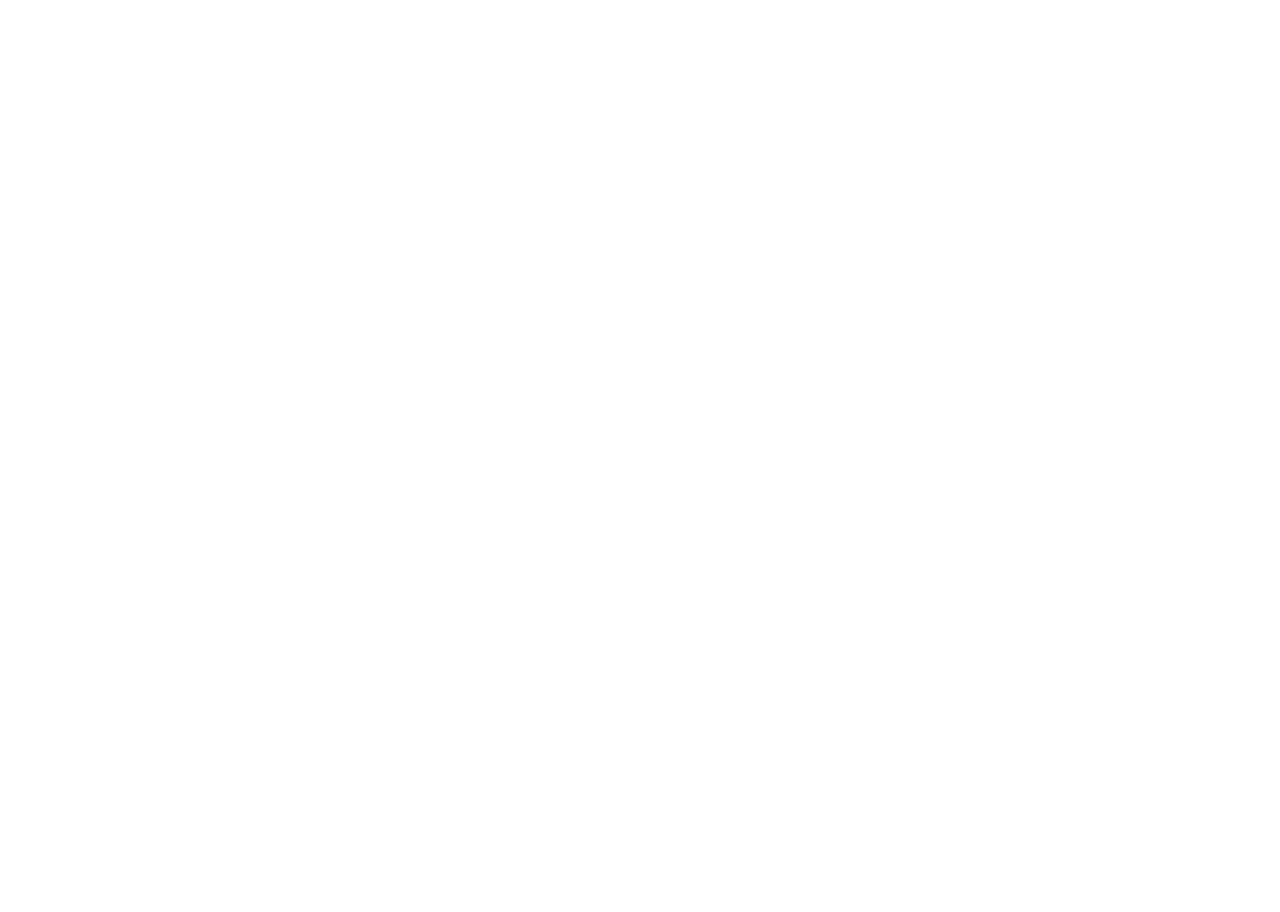
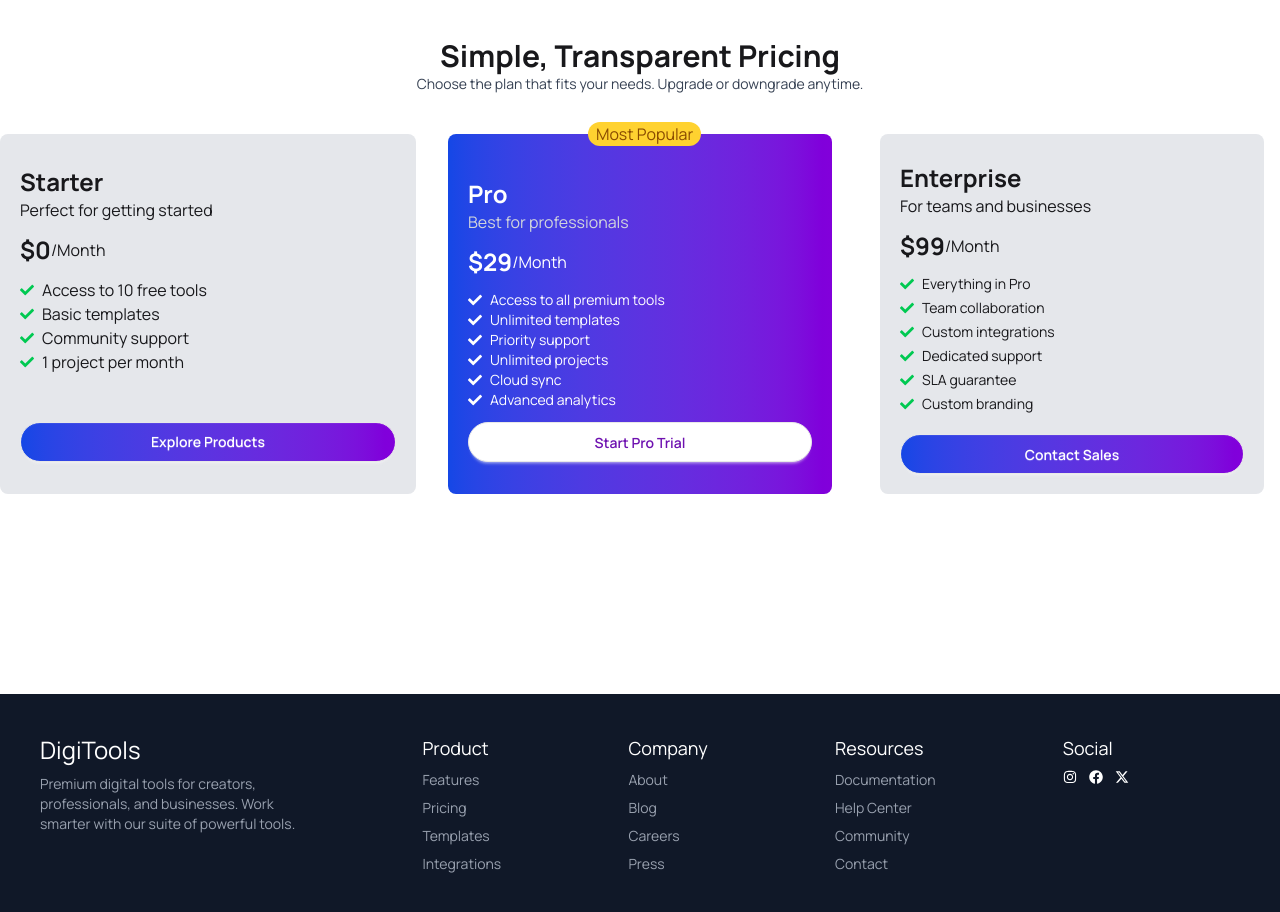
Before and after one commit to JannatRahman/digitools-platform, a React (Vite) app: page / in a window 1280 px wide. Shown: the part 696-1608 px from the top of the page. Before the commit the page ends 800 px from the top, so only its background shows below. Built offline with nearby package versions, Linux system fonts and the light colour scheme.

Commit message:
Banner Section Done according to figma

```diff
--- a/src/App.jsx
+++ b/src/App.jsx
@@ -1,6 +1,8 @@
 import './App.css'
 import Banner from './components/Banner'
+import Footer from './components/Footer'
 import Navbar from './components/Navbar'
+import Pricing from './components/Pricing'
 
 function App() {
 
@@ -8,7 +10,10 @@
   return (
     <>
     <Navbar></Navbar>
+
     <Banner></Banner>
+    <Pricing></Pricing>
+    <Footer></Footer>
 
     </>
   )
--- a/src/components/Banner.jsx
+++ b/src/components/Banner.jsx
@@ -1,16 +1,33 @@
 import React from 'react';
 import bannerImg from '../assets/banner.png'
+import img from '../assets/react.svg'
+import { CiPlay1 } from 'react-icons/ci';
 const Banner = () => {
   return (
     <div className='container mx-auto flex items-center justify-around my-10'>
 
-     <div>
-      <h2>Supercharge Your Digital Workflow</h2>
+     <div className='space-y-4 '>
+      <div className='flex gap-1 items-center bg-purple-200 rounded-4xl w-65 pl-3 p-1'>
+        <img className='w-5 h-5' src={img} alt="" />
+        <p className='text-sm text-purple-800'> New: AI-Powered Tools Available</p>
+
+      </div>
+      <h2 className='text-5xl font-bold'>Supercharge Your <br /> Digital Workflow</h2>
+      <p className='text-gray-700'>Access premium AI tools, design assets, templates, and productivity <br />
+       software—all in one place. Start creating faster today.
+       Explore Products</p>
+       <div className='flex gap-6'>
+        <button className=' btn rounded-4xl bg-gradient-to-r from-blue-700 to-purple-700 p-2 text-white'>Explore Products</button>
+        <button className='btn border-purple-900 rounded-4xl text-purple-800'><CiPlay1 /> Watch Demo</button>
+       </div>
      </div>
 
      <div>
       <img src={bannerImg} alt="" />
      </div>
+
+
+
     </div>
   );
 };
--- /dev/null
+++ b/src/components/Footer.jsx
@@ -0,0 +1,56 @@
+import React from 'react';
+import { FaFacebook, FaInstagram } from 'react-icons/fa';
+import { FaXTwitter } from 'react-icons/fa6';
+
+const Footer = () => {
+  return (
+    <footer className="footer sm:footer-horizontal bg-gray-900 text-white p-10">
+  <nav>
+    <h6 className="text-white text-2xl">DigiTools</h6>
+    <p className='text-gray-400'>Premium digital tools for creators, <br /> professionals, and businesses. Work <br /> smarter  with our suite of powerful tools.</p>
+  </nav>
+  <nav>
+    <h6 className="font-white text-lg">Product</h6>
+    <a className="text-gray-400 link link-hover">Features</a>
+    <a className="text-gray-400 link link-hover">Pricing</a>
+    <a className="text-gray-400 link link-hover">Templates</a>
+    <a className="text-gray-400 link link-hover">Integrations</a>
+  </nav>
+
+  <nav>
+    <h6 className="font-white text-lg">Company</h6>
+    <a className="text-gray-400 link link-hover">About</a>
+    <a className="text-gray-400 link link-hover">Blog</a>
+    <a className="text-gray-400 link link-hover">Careers</a>
+    <a className="text-gray-400 link link-hover">Press</a>
+  </nav>
+
+  <nav>
+    <h6 className="font-white text-lg">Resources</h6>
+    <a className="text-gray-400 link link-hover">Documentation</a>
+    <a className="text-gray-400 link link-hover">Help Center</a>
+    <a className="text-gray-400 link link-hover">Community</a>
+    <a className="text-gray-400 link link-hover">Contact</a>
+  </nav>
+
+  <nav>
+    <h6 className="font-white text-lg">Social</h6>
+    <div className="grid grid-flow-col gap-4">
+      <div className='flex gap-3 '>
+        <p><FaInstagram /></p>
+       <p> <FaFacebook /></p>
+       <p> <FaXTwitter /></p>
+      </div>
+
+    </div>
+
+  </nav>
+
+
+
+</footer>
+
+  );
+};
+
+export default Footer;
--- a/src/components/Navbar.jsx
+++ b/src/components/Navbar.jsx
@@ -23,7 +23,7 @@
   <div className="navbar-end gap-5">
    <BsCart2 />
     <a >Login</a>
-    <button className='rounded-4xl bg-gradient-to-r from-blue-700 to-purple-700 p-2 text-white'>Get Started</button>
+    <button className='btn rounded-4xl bg-gradient-to-r from-blue-700 to-purple-700 p-2 text-white'>Get Started</button>
   </div>
 </div>
   );
--- /dev/null
+++ b/src/components/Pricing.jsx
@@ -0,0 +1,140 @@
+import React from 'react';
+import { FaCheck } from 'react-icons/fa';
+
+const Pricing = () => {
+  return (
+    <div className='container mx-auto mb-50 '>
+      <div className=' mx-auto text-center'>
+        <h2 className='text-3xl font-bold'>Simple, Transparent Pricing</h2>
+        <p className='text-sm text-gray-700'>Choose the plan that fits your needs. Upgrade or downgrade anytime.</p>
+      </div>
+
+    <div className='grid  md:grid-cols-2 md:gap-4 lg:grid-cols-3 gap-6 lg:gap-none justify-items-center'>
+  <div className='bg-gray-200 w-full max-w-md h-90 rounded-lg p-5 mt-10  space-y-3'>
+        <div className=' '>
+         <h2 className='font-bold text-2xl pt-3'>Starter</h2>
+          Perfect for getting started
+        </div>
+        <div className='flex items-center'>
+          <p className='font-bold text-2xl'>$0</p>
+          <p>/Month</p>
+        </div>
+        <div>
+          <div className='flex gap-2 items-center'>
+         <p className='text-green-500 text-sm'><FaCheck /></p>
+         <p>Access to 10 free tools</p>
+        </div>
+        <div className='flex gap-2 items-center'>
+          <p className='text-green-500 text-sm'><FaCheck /></p>
+         <p>Basic templates</p>
+        </div>
+        <div className='flex gap-2 items-center'>
+         <p className='text-green-500 text-sm'><FaCheck /></p>
+         <p>Community support</p>
+        </div>
+        <div className='flex gap-2 items-center'>
+         <p className='text-green-500 text-sm'><FaCheck /></p>
+         <p>1 project per month</p>
+        </div>
+          <div>
+            <button className=' btn rounded-4xl w-full bg-gradient-to-r from-blue-700 to-purple-700  text-white text-sm mt-12'>Explore Products</button>
+          </div>
+        </div>
+      </div>
+
+
+      <div className='bg-gradient-to-r from-blue-700 to-purple-700 w-full max-w-sm h-90 rounded-lg p-5 mt-10 text-white space-y-3'>
+        <div className=' '>
+          <button className='bg-amber-300 rounded-4xl pl-2 pr-2 text-yellow-800 ml-30 relative bottom-8 '>Most Popular</button>
+          <h2 className='font-bold text-2xl'>Pro</h2>
+         <p className='text-gray-300'>Best for professionals</p>
+        </div>
+
+        <div className='flex items-center '>
+          <p className='font-bold text-2xl'>$29</p>
+          <p>/Month</p>
+        </div>
+        <div>
+          <div className='flex gap-2 items-center'>
+         <p className='text-white text-sm'><FaCheck /></p>
+         <p className='text-sm'>Access to all premium tools</p>
+        </div>
+        <div className='flex gap-2 items-center'>
+          <p className='text-white text-sm'><FaCheck /></p>
+         <p className='text-sm'>Unlimited templates</p>
+        </div>
+
+        <div className='flex gap-2 items-center'>
+         <p className='text-white text-sm'><FaCheck /></p>
+         <p className='text-sm'>Priority support</p>
+        </div>
+
+        <div className='flex gap-2 items-center'>
+         <p className='text-white text-sm'><FaCheck /></p>
+         <p className='text-sm'>Unlimited projects</p>
+        </div>
+        <div className='flex gap-2 items-center'>
+         <p className='text-white text-sm'><FaCheck /></p>
+         <p className='text-sm'>Cloud sync</p>
+        </div>
+        <div className='flex gap-2 items-center'>
+         <p className='text-white text-sm'><FaCheck /></p>
+         <p className='text-sm'>Advanced analytics</p>
+        </div>
+       <div className='mt-3'>
+         <button className=' btn w-full rounded-4xl bg-white  to-purple-700 p-2 text-purple-800'>Start Pro Trial</button>
+       </div>
+
+        </div>
+      </div>
+
+
+
+
+      <div className='bg-gray-200 w-full max-w-sm h-90 rounded-lg p-5 mt-10 space-y-3'>
+        <div className=' '>
+          <h2 className='font-bold text-2xl pt-2'>Enterprise</h2>
+          <p>For teams and businesses</p>
+        </div>
+
+        <div className='flex items-center '>
+          <p className='font-bold text-2xl'>$99</p>
+          <p>/Month</p>
+        </div>
+        <div className='space-y-1'>
+          <div className='flex gap-2 items-center'>
+         <p className='text-green-500 text-sm'><FaCheck /></p>
+         <p className='text-sm'>Everything in Pro</p>
+        </div>
+        <div className='flex gap-2 items-center'>
+          <p className='text-green-500 text-sm'><FaCheck /></p>
+         <p className='text-sm'>Team collaboration</p>
+        </div>
+        <div className='flex gap-2 items-center'>
+         <p className='text-green-500 text-sm'><FaCheck /></p>
+         <p className='text-sm'>Custom integrations</p>
+        </div>
+        <div className='flex gap-2 items-center'>
+         <p className='text-green-500 text-sm'><FaCheck /></p>
+         <p className='text-sm'>Dedicated support</p>
+        </div>
+        <div className='flex gap-2 items-center'>
+         <p className='text-green-500 text-sm'><FaCheck /></p>
+         <p className='text-sm'>SLA guarantee</p>
+        </div>
+        <div className='flex gap-2 items-center'>
+         <p className='text-green-500 text-sm'><FaCheck /></p>
+         <p className='text-sm'>Custom branding</p>
+        </div>
+        <button className=' btn rounded-4xl bg-gradient-to-r from-blue-700 to-purple-700 p-2 text-white w-full mt-4'>Contact Sales</button>
+
+        </div>
+      </div>
+
+    </div>
+
+    </div>
+  );
+};
+
+export default Pricing;
--- /dev/null
+++ b/src/components/Workflow.jsx
@@ -0,0 +1,11 @@
+import React from 'react';
+
+const Workflow = () => {
+  return (
+    <div>
+
+    </div>
+  );
+};
+
+export default Workflow;
```
